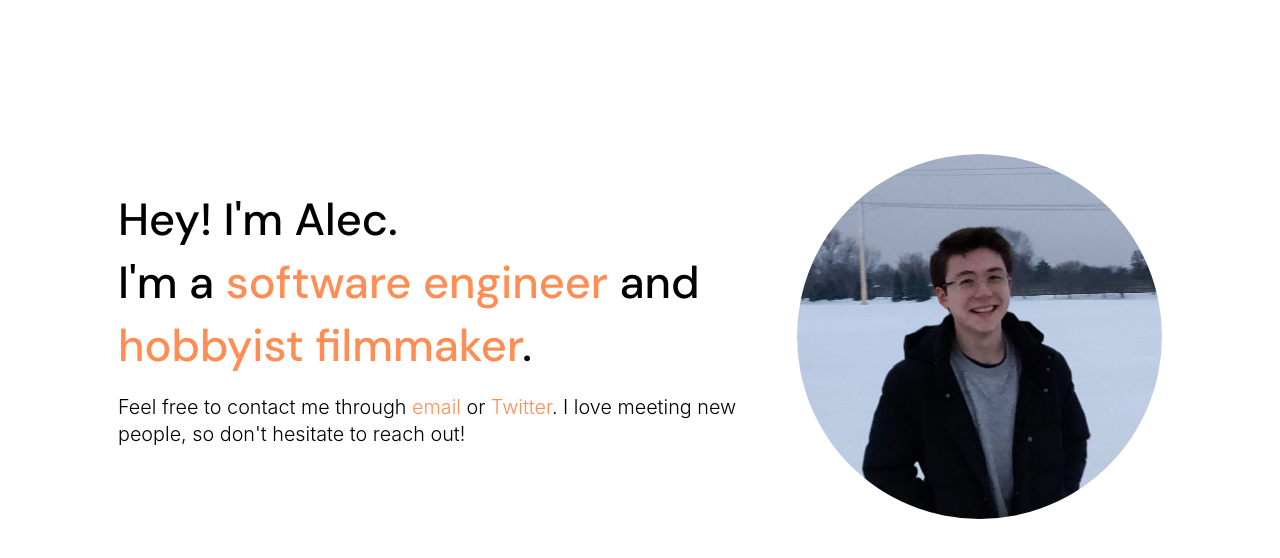
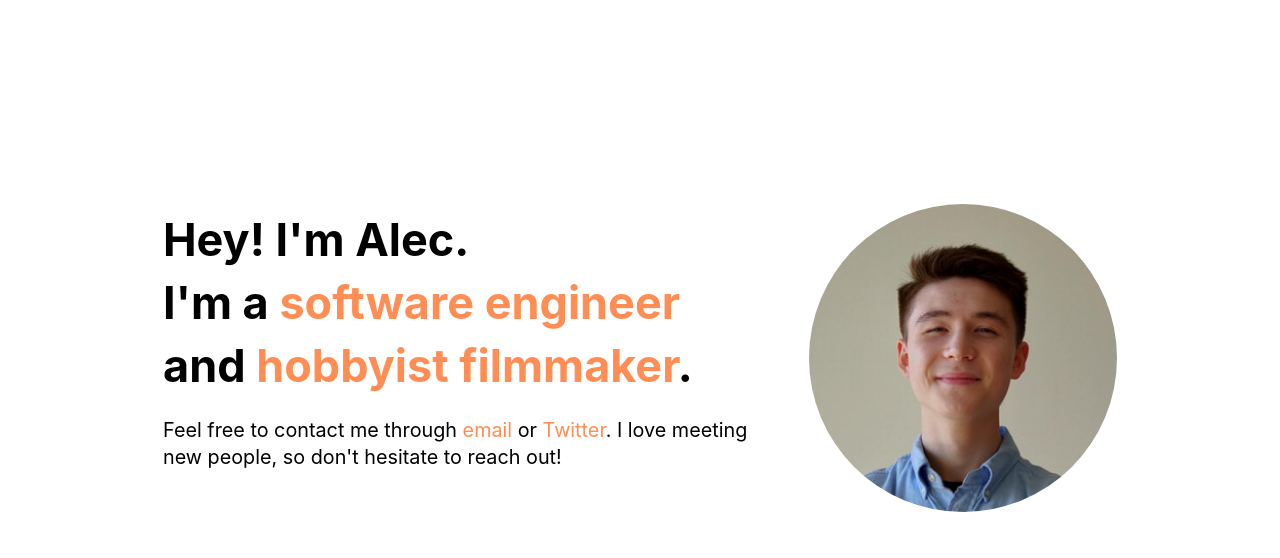
Before and after one commit to alecchendev/alecchendev.github.io, a Next.js app: page / in a window 1280 px wide. Shown: the top 558 px of the page. Built offline with nearby package versions, Linux system fonts and the light colour scheme.

Commit message:
Adjust styling, add untitled 1 video, change profile image

```diff
--- a/components/layout.js
+++ b/components/layout.js
@@ -9,10 +9,17 @@ export const siteTitle = 'Alec Chen';
 
 export default function Layout({ children, home, skinny }) {
   return (
-    <div className={skinny ? styles.skinnyContainer : styles.container}>
+    <div className={(home && styles.padTop) + ' ' + (skinny ? styles.skinnyContainer : styles.container)}>
       <Head>
         <link rel="icon" href="/favicon.ico" />
       </Head>
+      {!home && (
+        <div className={styles.backToHome}>
+          <Link href="/">
+            <a>← Back to home</a>
+          </Link>
+        </div>
+      )}
       <header className={styles.header}>
         {/* {home ? (
           <>
@@ -34,13 +41,7 @@ export default function Layout({ children, home, skinny }) {
 
       <main>{children}</main>
 
-      {!home && (
-        <div className={styles.backToHome}>
-          <Link href="/">
-            <a>← Back to home</a>
-          </Link>
-        </div>
-      )}
+
     </div>
   )
 }
--- a/components/videos.js
+++ b/components/videos.js
@@ -8,7 +8,7 @@ export default function Videos({ videosData }) {
 				return (
 					<div className={styles.videoContainer}>
 					<div className={styles.videoWrapper} key={item.title}>
-						<iframe className={styles.embed} src="https://www.youtube.com/embed/Hfr-e13av5I" allow="fullscreen;"
+						<iframe className={styles.embed} src={item.link} allow="fullscreen;"
 						></iframe>
 					</div>
 					<h2 className={styles.title}>{item.title}</h2>
--- a/data/videos/test.md
+++ /dev/null
@@ -1,5 +0,0 @@
----
-title: 'Test Video'
-description: 'A great video for a rainy day.'
-link: 'https://www.youtube.com/watch?v=Hfr-e13av5I'
----
--- a/data/videos/test2.md
+++ /dev/null
@@ -1,5 +0,0 @@
----
-title: 'Test Video'
-description: 'A great video for a rainy day.'
-link: 'https://www.youtube.com/watch?v=Hfr-e13av5I'
----
--- /dev/null
+++ b/data/videos/untitled1.md
@@ -0,0 +1,5 @@
+---
+title: 'Untitled 1'
+description: 'An attempt to not only practice filming by myself but to express the solace I experience from weightlifting.'
+link: 'https://www.youtube.com/embed/1SAEJwkoyx0'
+---
--- a/pages/index.js
+++ b/pages/index.js
@@ -40,14 +40,14 @@ export default function Home({ allPostsData, projectsData, videosData }) {
             <Link href='/videos'><a> hobbyist filmmaker</a></Link>.
           </h1>
 
-          <h2 className={styles.subheading}>
+          <p className={styles.subheading}>
             Feel free to contact me through <a href='mailto:alecchendev@gmail.com' target='_blank'>email </a>
             or <a href='https://twitter.com/alecchendev' target='_blank'>Twitter</a>. I love meeting new
             people, so don't hesitate to reach out!
-          </h2>
+          </p>
 
         </div>
-        <img className={styles.profileImg} src={'./images/profileAlt.png'}/>
+        <img className={styles.profileImg} src={'./images/profile2.png'}/>
       </div>
 
       {false && (<>
--- a/pages/projects.js
+++ b/pages/projects.js
@@ -17,8 +17,9 @@ export default function ProjectsPage({ projectsData }) {
 				Projects
 			</h1>
 			<p className={styles.subheader}>
-				I love to code, so sometimes I'll do a bit on my own time. This is a collection of
-				miscellaneous personal and group projects I've made in my free time.
+				Coding is not just my career but a hobby of mine. I like working
+				on projects I'm interested in, and side projects can be a nice way
+				to learn new things and play around with different tools and stacks.
 			</p>
 
 			</div>
--- a/styles/globals.css
+++ b/styles/globals.css
@@ -14,7 +14,9 @@ body {
   margin: 0;
   font-family: -apple-system, BlinkMacSystemFont, Segoe UI, Roboto, Oxygen, Ubuntu,
     Cantarell, Fira Sans, Droid Sans, Helvetica Neue, sans-serif;
-  font-weight: 300;
+  /* font-weight: 300; */
+  /* background-color: black; */
+  /* color: white; */
   line-height: 1.4;
   font-size: 18px;
 }
@@ -26,7 +28,7 @@ body {
 a {
   color: var(--accent-color);
   text-decoration: none;
-  transition: 0.15s;
+  transition: 0.2s;
 }
 
 a:hover {
--- a/styles/index.module.css
+++ b/styles/index.module.css
@@ -9,25 +9,25 @@
 	display: flex;
 	flex-direction: column;
 	justify-content: center;
+	padding-right: 25px;
 }
 
 
 .heading {
-	font-family: DM Sans;
-	font-weight: 500;
+	/* font-family: DM Sans; */
+	font-weight: 700;
 	font-size: 2.5rem;
 	margin-top: 0;
 	margin-bottom: 0;
 }
 
 .subheading {
-	font-weight: 300;
 	font-size: 1.1rem;
 	margin-bottom: 2rem;
 }
 
 .profileImg {
-	width: 35%;
+	width: 32.5%;
 	height: 100%;
 	margin-left: 30px;
 	border-radius: 9999px;
--- a/styles/layout.module.css
+++ b/styles/layout.module.css
@@ -1,9 +1,12 @@
 .container {
-	max-width: 60rem;
+	max-width: 55rem;
 	padding: 0 1rem;
-	padding-top: 100px;
 	padding-bottom: 100px;
 	margin: 3rem auto 6rem;
+}
+
+.padTop {
+	padding-top: 150px;
 }
 
 .skinnyContainer {
@@ -20,7 +23,7 @@
 }
 
 .backToHome {
-	margin: 3rem 0 0;
+	margin: 50px 0 100px;
 }
 
 
--- a/styles/projects.module.css
+++ b/styles/projects.module.css
@@ -7,7 +7,7 @@
 .image {
 	width: 450px;
 	height: 100%;
-	border: 1px solid black;
+	/* border: 1px solid black; */
 }
 
 .infoContainer {
@@ -26,7 +26,8 @@
 	margin: 0;
 	margin-top: 5px;
 	/* font-family: DM Mono; */
-	color: var(--accent-color);
+	/* color: var(--accent-color); */
+	color: gray;
 	font-size: 1rem;
 	font-weight: normal;
 }
```
Also changed, not shown: pages/videos.js (+4 -5 lines), public/images/profile2.png (added).
